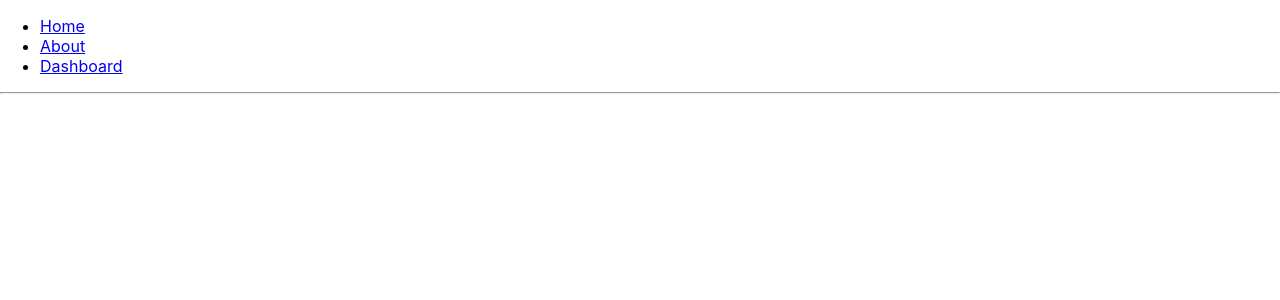
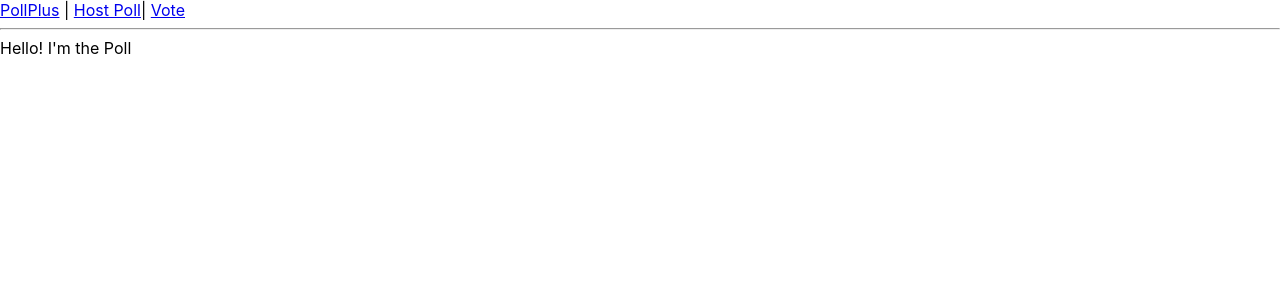
Before and after one commit to htw-imi-wtat1/pluspoll, a React (Create React App) app: page /poll in a window 1280 px wide. Shown: the top 300 px of the page. Built offline with nearby package versions, Linux system fonts and the light colour scheme.

Commit message:
add routes

```diff
--- a/src/App.js
+++ b/src/App.js
@@ -7,6 +7,7 @@ import {
 } from "react-router-dom";
 import Ping from './components/ping'
 import './App.css';
+import { Poll,Vote } from "./components/pollplus.js"
 
 // This site has 3 pages, all of which are rendered
 // dynamically in the browser (not server rendered).
@@ -21,18 +22,8 @@ export default function PollPlus() {
     return (
         <Router>
             <div>
-                <ul>
-                    <li>
-                        <Link to="/">Home</Link>
-                    </li>
-                    <li>
-                        <Link to="/about">About</Link>
-                    </li>
-                    <li>
-                        <Link to="/dashboard">Dashboard</Link>
-                    </li>
-                </ul>
-
+               <Link to="/">PollPlus</Link> | <Link to="/poll">Host Poll</Link>
+                 | <Link to="/vote">Vote</Link>
                 <hr />
 
                 {/*
@@ -46,11 +37,11 @@ export default function PollPlus() {
                     <Route exact path="/">
                         <Home />
                     </Route>
-                    <Route path="/about">
-                        <About />
+                    <Route path="/poll">
+                        <Poll />
                     </Route>
-                    <Route path="/dashboard">
-                        <Dashboard />
+                    <Route path="/vote">
+                        <Vote />
                     </Route>
                 </Switch>
             </div>
--- /dev/null
+++ b/src/components/pollplus.js
@@ -0,0 +1,14 @@
+import React from 'react';
+
+class Poll extends React.Component {
+    render() {
+        return (<div>Hello! I'm the Poll</div>)
+    }
+}
+
+class Vote extends React.Component {
+    render() {
+        return (<div>Hello! I'm the Vote</div>)
+    }
+}
+export  { Poll , Vote}
```
Also changed, not shown: 1 other file (tests, documents, lock files or other folders).
